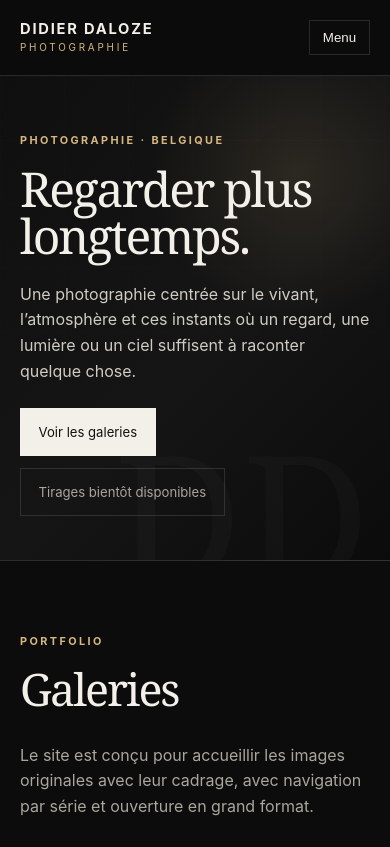
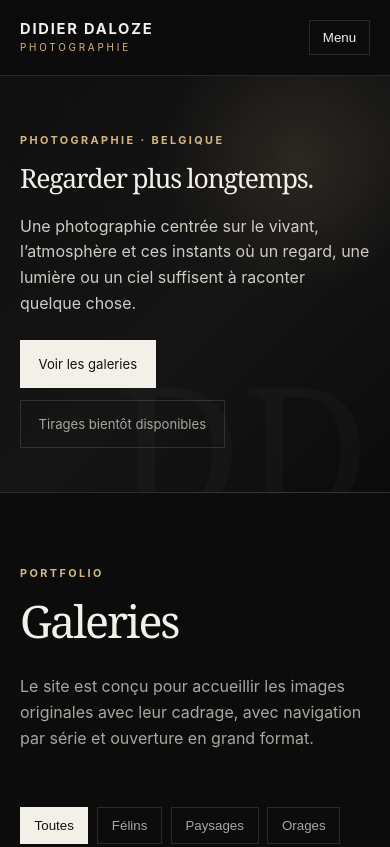
Before and after one commit to dalozedidier-dot/Daloze-Didier-Photographie, a plain HTML site: page index.html in a window 390 px wide. Shown: the top 847 px of the page. Drawn offline with Linux system fonts and the light colour scheme.

Commit message:
fix: keep hero title on one line

```diff
--- a/index.html
+++ b/index.html
@@ -18,8 +18,9 @@
     }
 
     .hero h1 {
-      font-size: clamp(3.6rem, 7vw, 6.5rem) !important;
-      max-width: 820px;
+      font-size: clamp(2.35rem, 4.4vw, 4.35rem) !important;
+      max-width: none;
+      white-space: nowrap;
     }
 
     .hero-copy {
@@ -93,7 +94,10 @@
     @media (max-width: 760px) {
       .hero { min-height: 400px !important; }
       .hero-inner { padding: 56px 0 44px !important; }
-      .hero h1 { font-size: clamp(3rem, 12vw, 5rem) !important; }
+      .hero h1 {
+        font-size: clamp(1.55rem, 6.8vw, 2.25rem) !important;
+        white-space: nowrap;
+      }
       .gallery { grid-template-columns: repeat(2, minmax(0, 1fr)); }
     }
 
```
